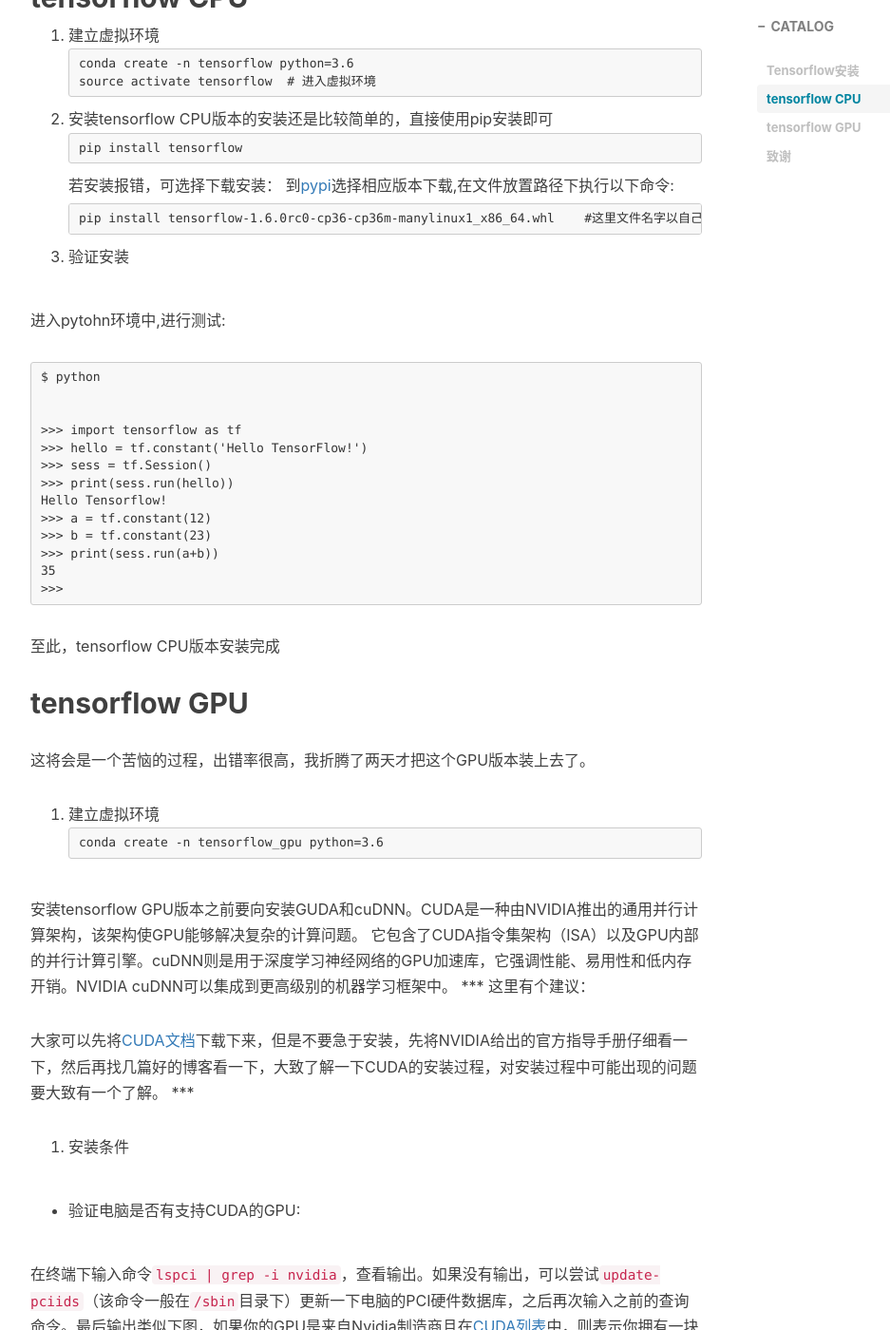
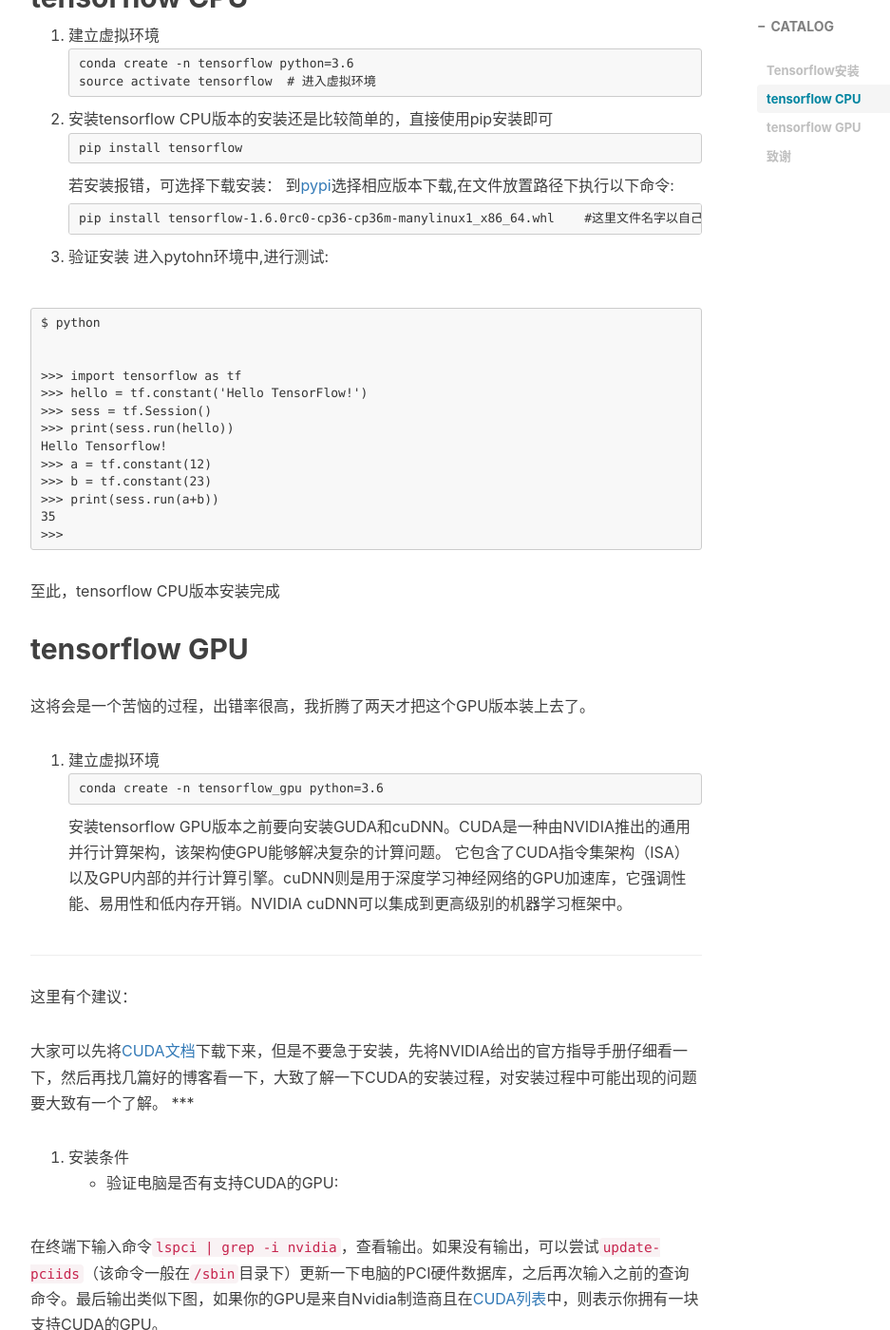
Before and after one commit to simplestory/simplestory.github.io, a Jekyll site: the page built from _posts/2018-2-4-Linux配置Tensorflow.md, in a window 1280 px wide and 1400 px high, scrolled down 924 px. Shown: the whole window at 95% size, without its empty margins (233-1170 px from the left). Built offline with Jekyll 4.4.1, drawn with Linux system fonts in a browser that asks for light colours; nearby versions of some CDN libraries; comment, search, counter and statistics services are not loaded; some of the changed text lies outside the part shown.

Commit message:
统一序号

````diff
--- a/_posts/2018-2-4-Linux配置Tensorflow.md
+++ b/_posts/2018-2-4-Linux配置Tensorflow.md
@@ -42,7 +42,6 @@
 pip install tensorflow-1.6.0rc0-cp36-cp36m-manylinux1_x86_64.whl    #这里文件名字以自己的为准
 ```
 3. 验证安装
-
 进入pytohn环境中,进行测试:
 
 ```
@@ -70,15 +69,15 @@
 ```
 conda create -n tensorflow_gpu python=3.6
 ```
+安装tensorflow GPU版本之前要向安装GUDA和cuDNN。CUDA是一种由NVIDIA推出的通用并行计算架构，该架构使GPU能够解决复杂的计算问题。 它包含了CUDA指令集架构（ISA）以及GPU内部的并行计算引擎。cuDNN则是用于深度学习神经网络的GPU加速库，它强调性能、易用性和低内存开销。NVIDIA cuDNN可以集成到更高级别的机器学习框架中。
 
-安装tensorflow GPU版本之前要向安装GUDA和cuDNN。CUDA是一种由NVIDIA推出的通用并行计算架构，该架构使GPU能够解决复杂的计算问题。 它包含了CUDA指令集架构（ISA）以及GPU内部的并行计算引擎。cuDNN则是用于深度学习神经网络的GPU加速库，它强调性能、易用性和低内存开销。NVIDIA cuDNN可以集成到更高级别的机器学习框架中。
 ***
 这里有个建议：
 
 大家可以先将[CUDA文档](http://developer.download.nvidia.com/compute/cuda/9.0/Prod/docs/sidebar/CUDA_Installation_Guide_Linux.pdf)下载下来，但是不要急于安装，先将NVIDIA给出的官方指导手册仔细看一下，然后再找几篇好的博客看一下，大致了解一下CUDA的安装过程，对安装过程中可能出现的问题要大致有一个了解。
 ***
+
 2. 安装条件
-
 + 验证电脑是否有支持CUDA的GPU:
 
 在终端下输入命令`lspci | grep -i nvidia`，查看输出。如果没有输出，可以尝试`update-pciids`（该命令一般在`/sbin`目录下）更新一下电脑的PCI硬件数据库，之后再次输入之前的查询命令。最后输出类似下图，如果你的GPU是来自Nvidia制造商且在[CUDA列表](https://developer.nvidia.com/cuda-gpus)中，则表示你拥有一块支持CUDA的GPU。
@@ -105,7 +104,6 @@
 以上各项均符合时，即可开始安装CUDA。
 
 3. 安装CUDA
-
 CUDA提供两种安装方式：package manager安装和runfile安装。我在其他博客上看到大多数都选择使用runfile这种安装方式，我也尝试过几次，当最终都失败了，两天的安装时间，大部分都耗在安装CUDA上了。最后我选择package manager安装方式。
 
 - 下载CUDA包：
@@ -130,7 +128,6 @@
 之后用命令`source ~/.bashrc`重新载入该文件。
 
 4. 验证CUDA的安装
-
 - 查看CUDA版本号：
 
 在终端中输入`nvcc --version`查看输出，若输出为相应的版本号，可进行下一步骤，否则应该卸载并重新安装
@@ -163,7 +160,6 @@
 若以上各项均通过，恭喜你，成功安装了CUDA！接下来是安装cuDNN
 
 5. 安装cuDNN
-
 首先需要注册一个Nvidia官网帐号用于下载cuDNN包，之后选择相应的安装包下载（注意要适配所安装的CUDA版本）
 
 ![cudnn_download](https://raw.githubusercontent.com/simplestory/simplestory.github.io/master/img/2018-2-4/cudnn_download.png)
@@ -177,7 +173,6 @@
 ```
 
 6. 安装tensorflow GPU
-
 进入虚拟环境：`source activate tensorflow_gpu`
 
 可以到[pypi](https://pypi.python.org/pypi/tensorflow-gpu)选择相应版本下载，之后用`pip install`安装。
@@ -188,7 +183,6 @@
 ```
 
 7. 验证安装
-
 在虚拟环境下的python中导入tensorflow模块并运行`sess = tf.Session()`，输出大致如下：
 
 ![tf_session](https://raw.githubusercontent.com/simplestory/simplestory.github.io/master/img/2018-2-4/tf_session.png)
````
